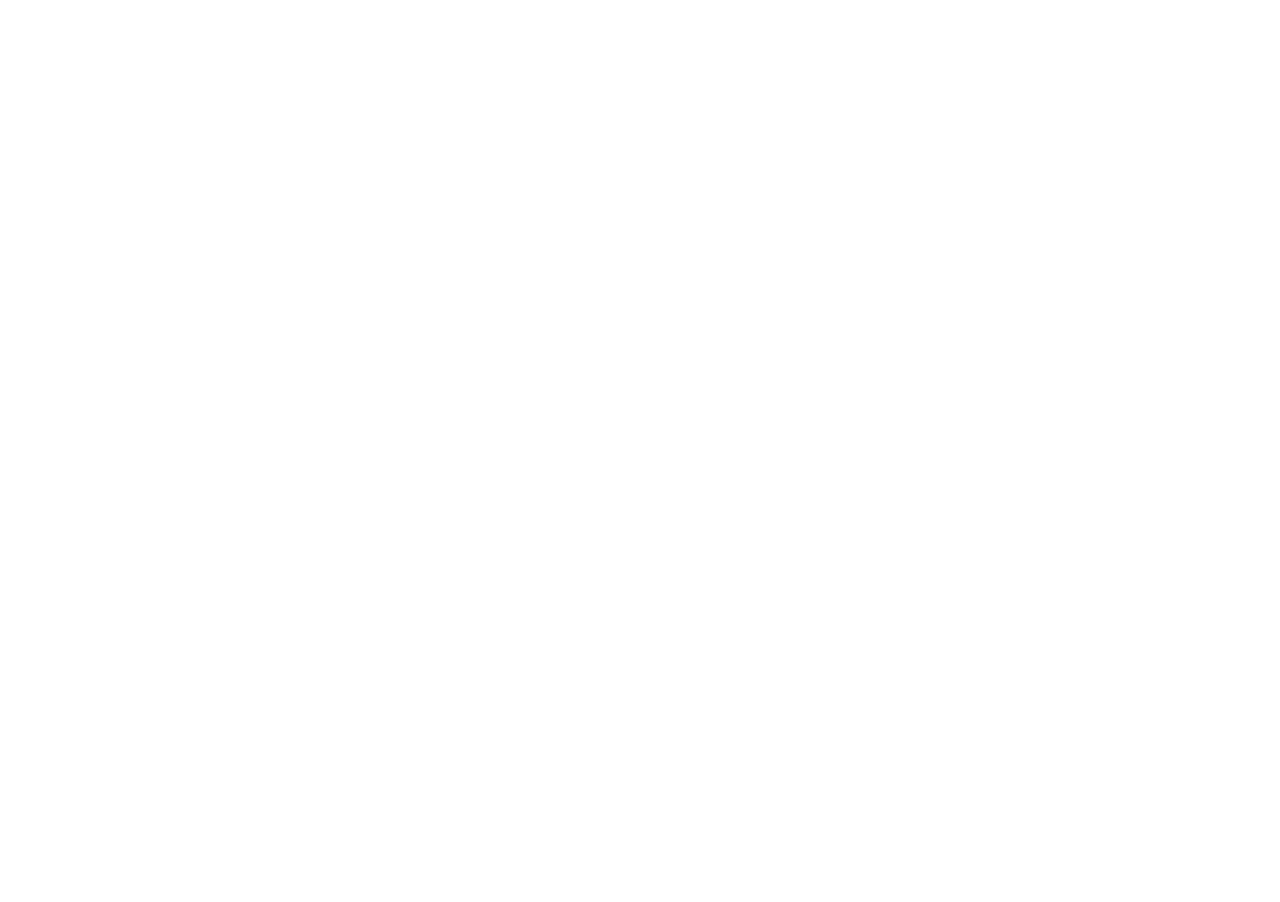
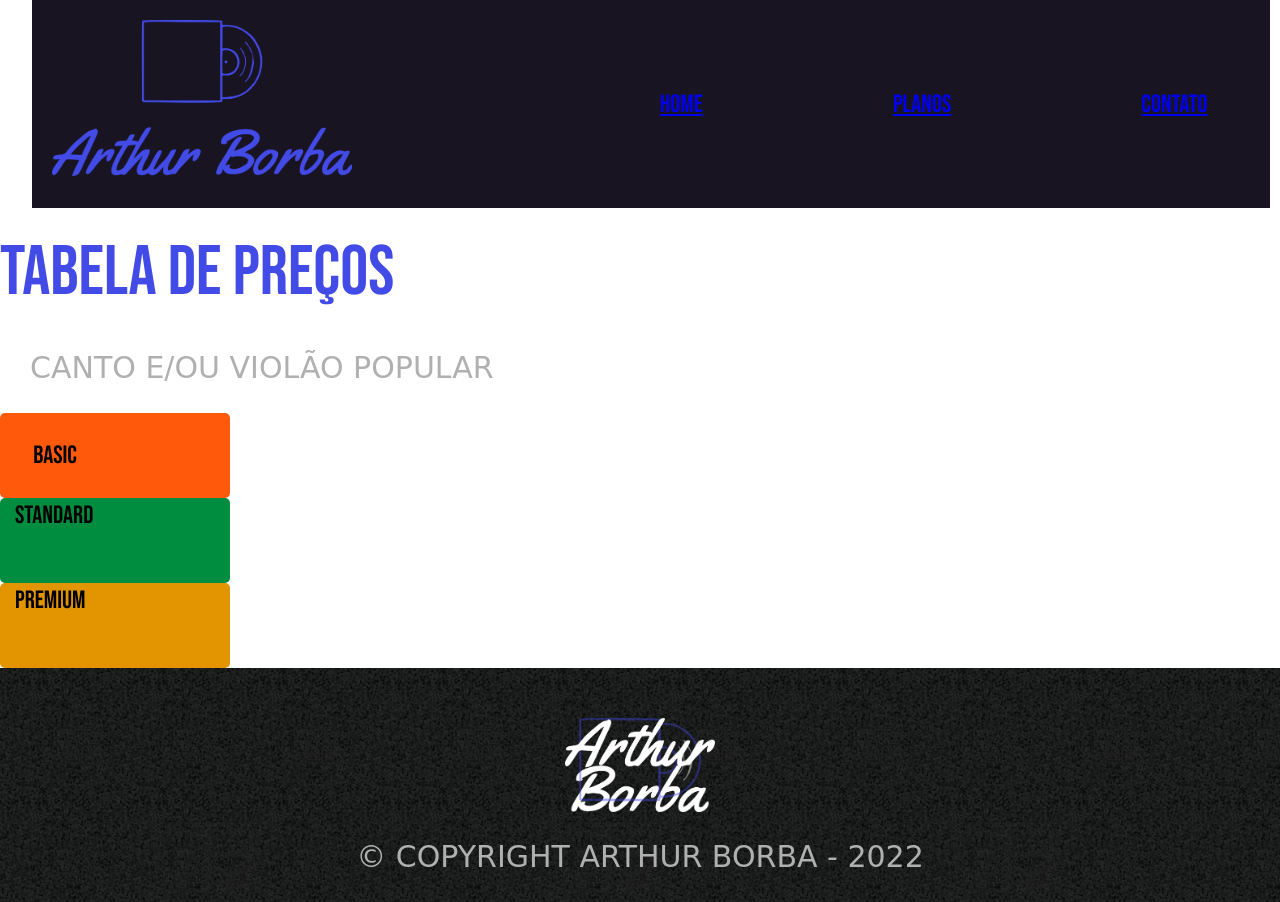
Before and after one commit to tuituy/site, a plain HTML site: page produtos.html in a window 1280 px wide. Before the commit the page ends 800 px from the top, so only its background shows below. Drawn offline with Linux system fonts and the light colour scheme; a web font is replaced by a local one.

Commit message:
MUDEI TUDO
aprende direito

```diff
--- a/produtos.html
+++ b/produtos.html
@@ -0,0 +1,103 @@
+<!DOCTYPE html>
+<html lang="pt-br">
+	<head>
+		<meta charset="UTF-8">
+		<meta name="viewport" content="width=device-width">
+		<title>Arthur Borba</title>
+
+		<link rel="stylesheet" href="reset.css">
+		<link rel="stylesheet" href="style-produtos.css">
+        <link rel="preconnect" href="https://fonts.googleapis.com">
+        <link rel="preconnect" href="https://fonts.gstatic.com" crossorigin>
+        <link href="https://fonts.googleapis.com/css2?family=Bebas+Neue&display=swap" rel="stylesheet">
+        <link rel="preconnect" href="https://fonts.googleapis.com">
+        <link rel="preconnect" href="https://fonts.gstatic.com" crossorigin>
+        <link href="https://fonts.googleapis.com/css2?family=Koulen&display=swap" rel="stylesheet">
+	</head>
+
+    <body>
+        <header>
+
+            <img class="logo" src="logo.png" alt="logo Arthur Borba">
+            <div >
+                <ul  class="navegacao">
+                    <li><a   href="index.html">Home</a></li>
+				    <li><a  href="produtos.html">Planos</a></li>
+					<li><a  href="contato.html">Contato</a></li>
+                 </ul>
+            </div>
+
+
+
+
+        </header>
+
+        <main>
+
+            <container class="principal">
+				<h1 class="titulo-principal">Tabela de Preços</h1>
+
+				<p> Canto e/ou Violão Popular</p>
+                <ul>
+                    <li class="basic">
+                       <h2>Basic</h2>
+                       <p></p>
+                       <p></p>
+                    </li>
+                    <li class="standard">
+                       <h2>Standard</h2>
+                       <p></p>
+                       <p></p>
+                    </li>
+                    <li class="premium">
+                        <h2>Premium</h2>
+                        <p></p>
+                        <p></p>
+                    </li>
+                 </ul>
+
+
+                </container>
+
+
+
+        </main>
+
+
+
+
+
+
+
+
+
+
+
+
+
+
+
+
+
+
+
+        <footer>
+
+            <img src="logo-branco.png" alt="logo arthur borba" width="150em" >
+            <p class="copyright">&copy; Copyright Arthur Borba - 2022</p>
+
+        </footer>
+
+
+
+
+
+
+
+
+
+
+
+    </body>
+
+</html>
--- /dev/null
+++ b/style-produtos.css
@@ -0,0 +1,106 @@
+
+
+
+html {
+    width: 100%;
+}
+header {
+    background-color: blue;
+    width: 93%;
+    height: 13em;
+    margin-left: 2em;
+}
+
+.navegacao  {
+    display: flex;
+    flex-direction: row;
+    align-items:center;
+    width: 100%;
+    height: 13em;
+    background-color: rgb(25, 20, 34) ;
+    justify-content: flex-end;
+    gap: 10em;
+    padding: 0 3em 0 0;
+
+
+}
+ul li {
+    border: none;
+    font-size: 25px;
+    border-radius: 5px;
+    padding: 5px 15px 5px 15px;
+    font-family: 'Bebas Neue', cursive;
+
+
+}
+
+
+
+
+
+
+
+
+
+
+.logo {
+    width: 300px;
+    margin: 20px 20px;
+    position: absolute;
+
+}
+
+
+
+
+
+ul .basic {
+    background-color: #FF5A0C;
+    width: 8em;
+    height: 3em;
+    display: flex;
+    align-items: center;
+    justify-content: center;
+
+}
+ul .standard{
+    background-color: #008D3f;
+    width: 8em;
+    height: 3em;
+}
+ul .premium {
+    background-color: #E39501;
+    width: 8em;
+    height: 3em;
+}
+
+
+.titulo-principal {
+    font-size: 70px;
+    padding-top: 30px;
+    margin-bottom: 15px;
+    color: rgb(67,75,231 );
+    font-family: 'Bebas Neue', cursive;
+}
+p {
+    font-size: 30px;
+    padding: 1em;
+    color: rgb(176, 176, 176);
+    font-family: 'Koulen', cursive;
+    text-transform: uppercase;
+
+}
+
+
+
+
+footer {
+    display: flex;
+    flex-direction: column;
+    align-items: center;
+    background: url(bg.jpg);
+    padding-top: 1,5em ;
+    font-size: 20px;
+    padding-top: 50px;
+
+}
--- a/style.css
+++ b/style.css
@@ -1,3 +1,11 @@
+nav a {
+    color: rgb(67,75,231 );
+    font-weight: bold;
+    text-decoration: none;
+    font-size: 1.5em;
+
+}
+
 body {
     background-color: black;
     width: 100%;
@@ -19,6 +27,11 @@ header {
 
 
 ul {
+
+
+
+}
+nav ul {
     border: 1px solid black;
     align-items: center;
     width: 95%;
@@ -32,10 +45,6 @@ ul {
     font-size: 30px;
     font-family: 'Bebas Neue', cursive;
     background-color: rgb(25, 20, 34) ;
-
-
-}
-nav {
     margin: 20p;
 }
 .logo {
@@ -56,6 +65,7 @@ main {
     width: 940px 100%;
 
 
+
 }
 .principal {
     color:rgb(25, 20, 34);
@@ -74,6 +84,7 @@ p {
     padding: 1em;
     color: rgb(176, 176, 176);
     font-family: 'Koulen', cursive;
+    text-transform: uppercase;
 
 }
 .titulo-secundario {
```
Also changed, not shown: index.html (+4 -4 lines), 1 other file.
